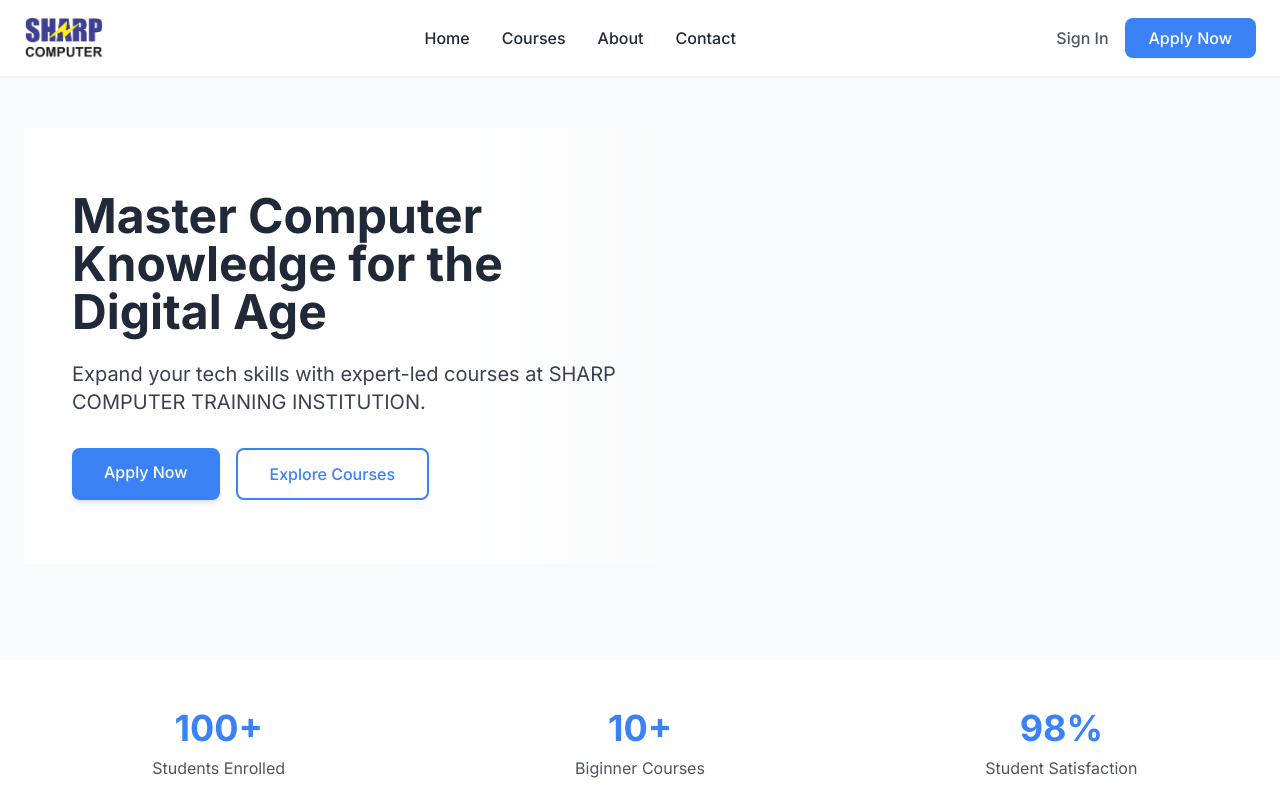
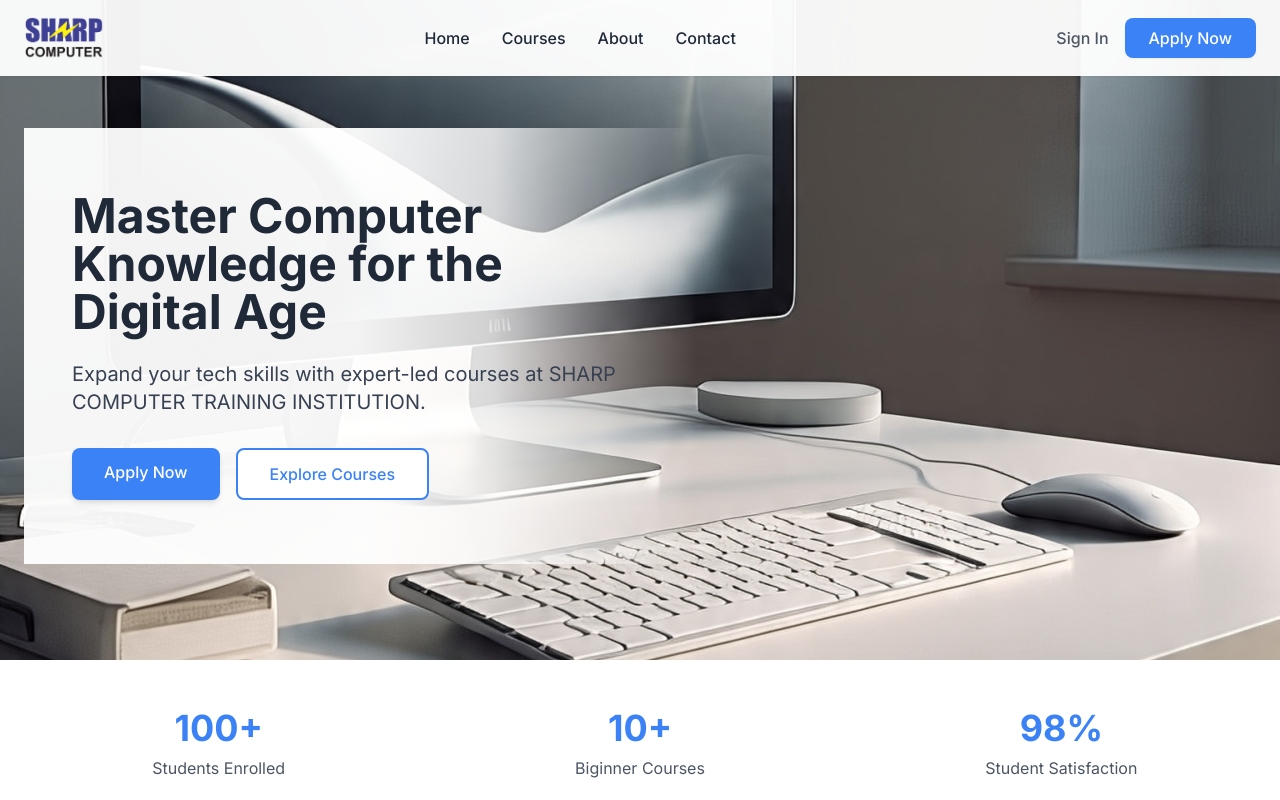
Before and after one commit to emediakeys/scti, a plain HTML site: page index.html in a window 1280 px wide. Shown: the top 800 px of the page. Drawn offline with nearby package versions, Linux system fonts and the light colour scheme; the site is published under a folder, as on GitHub Pages, so addresses that start at the root find nothing.

Commit message:
Update index.html
HERO IMAGE

```diff
--- a/index.html
+++ b/index.html
@@ -60,7 +60,7 @@
       display: none;
       }
       .hero-section {
-      background-image: url(/dev.JPG);
+      background-image: url(dev.JPG);
       background-size: cover;
       background-position: center right;
       }
```
